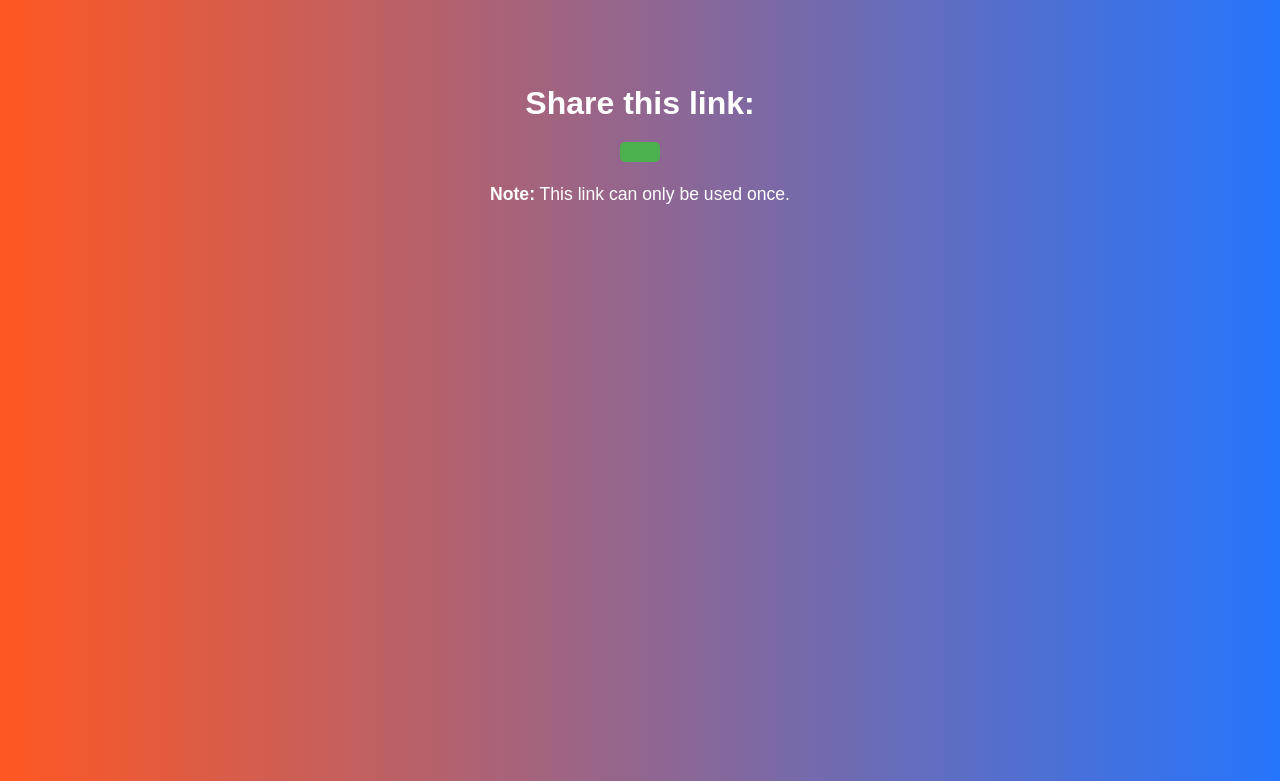
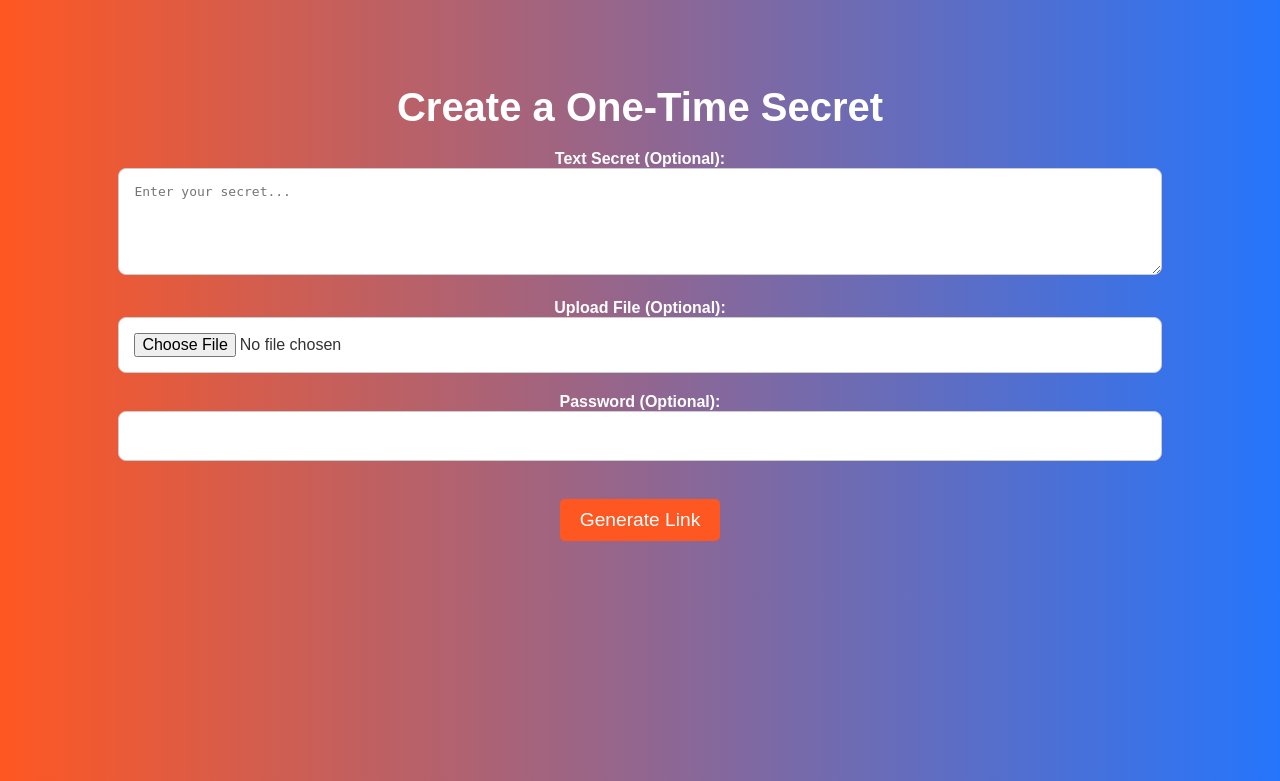
Before and after one commit to rojinashaikh/secure-one-time-share, a Flask app: template templates/share.html in a window 1280 px wide. Shown: the top 781 px of the page. Run offline with Flask 3, Linux system fonts and the light colour scheme; the template is opened without the code that fills it, so the values that code supplies are empty; parts of the project's set-up code (start-up, migrations or seed data) failed here and were passed over.

Commit message:
Update share.html

```diff
--- a/templates/share.html
+++ b/templates/share.html
@@ -1,39 +1,59 @@
 <!DOCTYPE html>
 <html>
 <head>
-    <title>Secret Link</title>
+    <title>Create Secret</title>
     <style>
         body {
-            background: linear-gradient(to right, #ff5722, #2575fc); /* Gradient from orange to blue */
+            background: linear-gradient(to right, #ff5722, #2575fc);
             color: white;
             font-family: Arial, sans-serif;
             text-align: center;
             padding: 50px 0;
         }
-        h2 {
-            font-size: 2em;
+        h1 {
+            font-size: 2.5em;
             margin-bottom: 20px;
         }
-        a {
-            color: #ffffff;
-            text-decoration: none;
+        textarea, input[type="password"], input[type="file"] {
+            background-color: #ffffff;
+            color: #333;
+            border-radius: 8px;
+            border: 1px solid #ccc;
+            padding: 15px;
+            width: 80%;
+            margin-bottom: 20px;
+            font-size: 1em;
+        }
+        label {
+            font-weight: bold;
+        }
+        button {
+            background-color: #ff5722;
+            color: white;
             font-size: 1.2em;
-            background-color: #4caf50;
+            border: none;
             padding: 10px 20px;
             border-radius: 5px;
-            display: inline-block;
+            cursor: pointer;
         }
-        a:hover {
-            background-color: #45a049;
-        }
-        p {
-            font-size: 1.1em;
+        button:hover {
+            background-color: #e64a19;
         }
     </style>
 </head>
 <body>
-    <h2>Share this link:</h2>
-    <p><a href="{{ url }}" target="_blank">{{ url }}</a></p>
-    <p><strong>Note:</strong> This link can only be used once.</p>
+    <h1>Create a One-Time Secret</h1>
+    <form action="/create_secret" method="POST" enctype="multipart/form-data">
+        <label for="secret">Text Secret (Optional):</label><br>
+        <textarea name="secret" rows="5" placeholder="Enter your secret..."></textarea><br>
+
+        <label for="file">Upload File (Optional):</label><br>
+        <input type="file" name="file" id="file"><br>
+
+        <label for="password">Password (Optional):</label><br>
+        <input type="password" name="password" id="password"><br><br>
+
+        <button type="submit">Generate Link</button>
+    </form>
 </body>
 </html>
```
